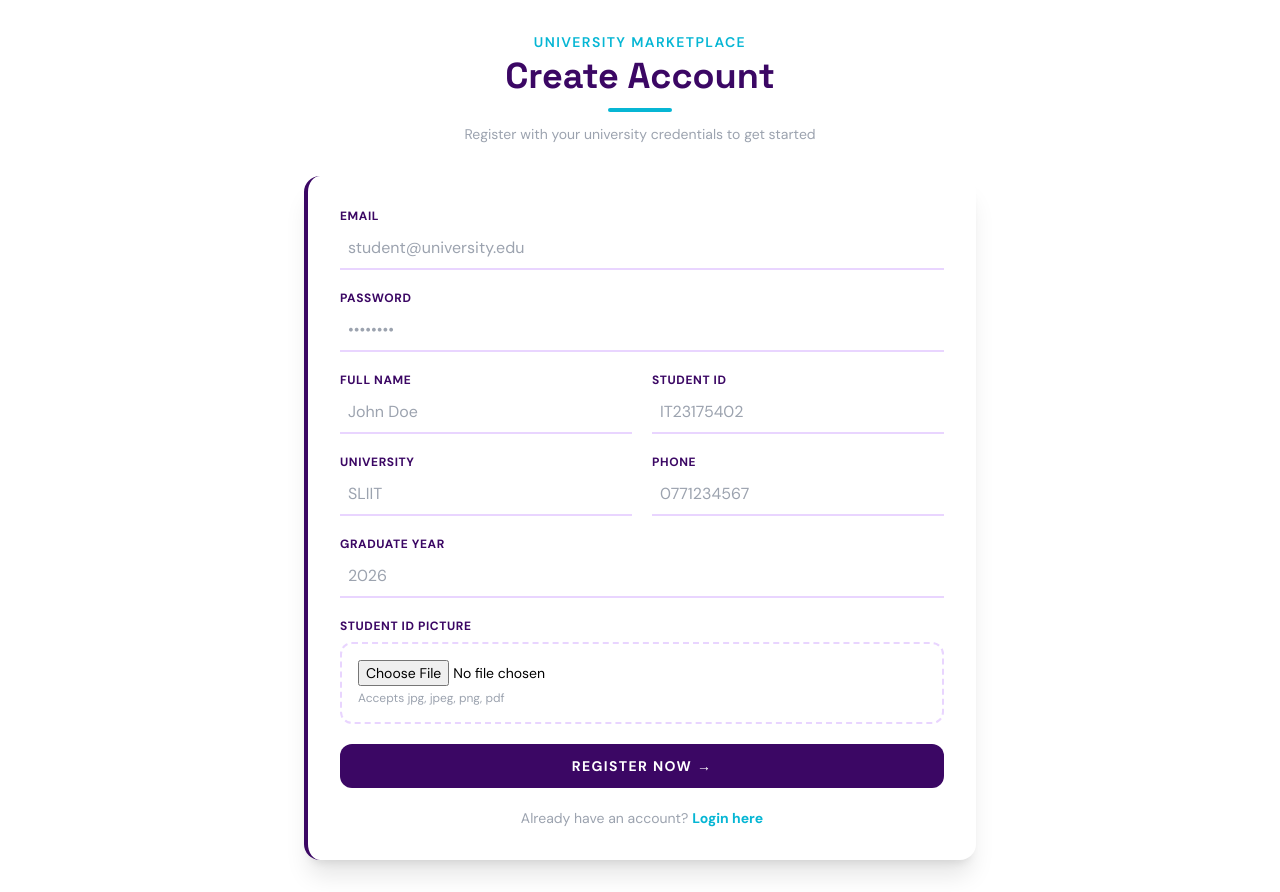
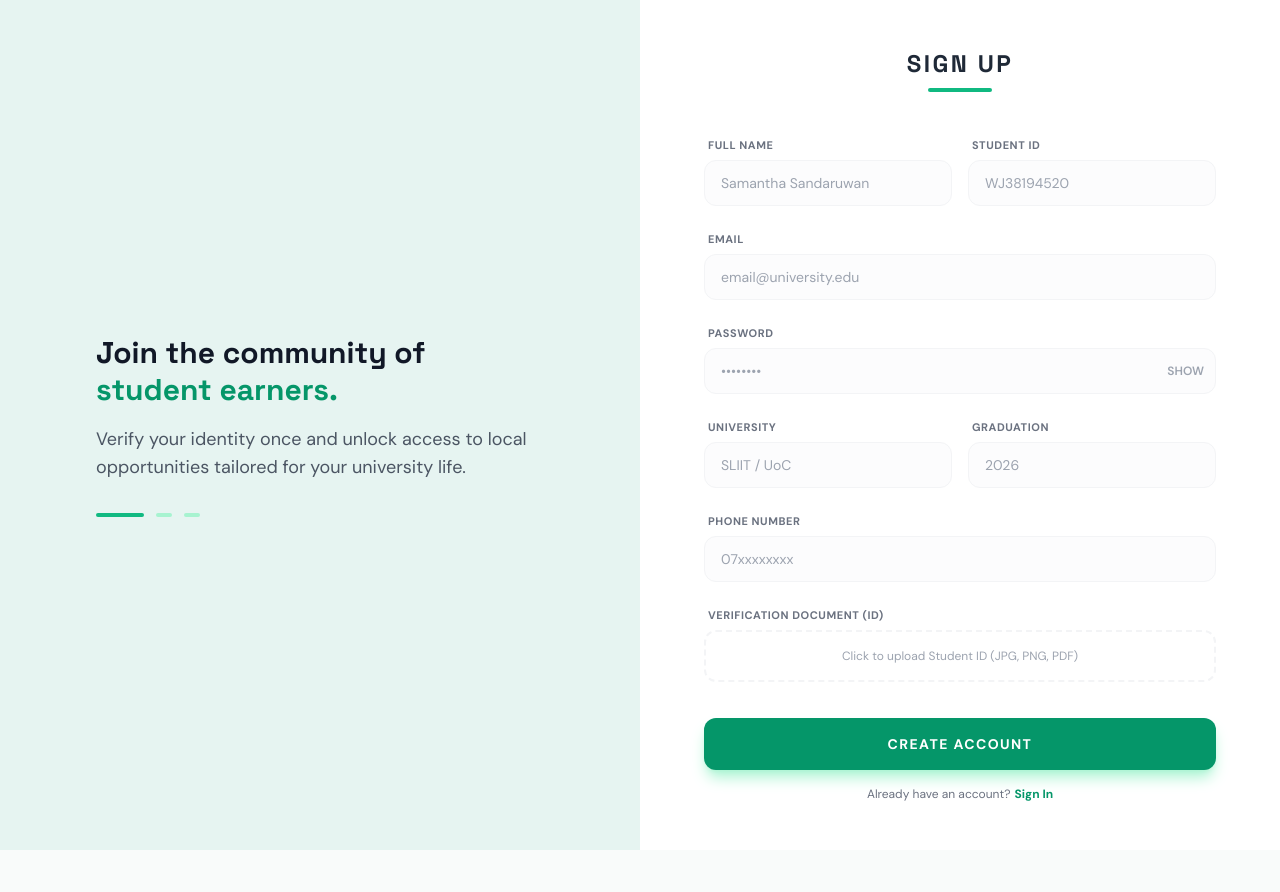
Before and after one commit to Thewni03/University_Market_Place, a React (Vite) app in the folder Frontend/UNIVERSITY_MARKET_PLACE/: page /register in a window 1280 px wide. After the commit the page ends 850 px from the top, so only its background shows below. Built offline with nearby package versions, Linux system fonts and the light colour scheme; no server answers.

Commit message:
update the UI in Register Form

```diff
--- a/Frontend/UNIVERSITY_MARKET_PLACE/src/pages/Register/Register.jsx
+++ b/Frontend/UNIVERSITY_MARKET_PLACE/src/pages/Register/Register.jsx
@@ -5,194 +5,290 @@ import axios from 'axios'
 const API_BASE_URL = import.meta.env.VITE_API_BASE_URL || "http://localhost:5001";
 const url = `${API_BASE_URL}/users`;
 
+const validate = (inputs, file) => {
+  const errors = {}
+
+  if (!inputs.email)
+    errors.email = "Email is required"
+  else if (!/^[^\s@]+@[^\s@]+\.[^\s@]+$/.test(inputs.email))
+    errors.email = "Enter a valid email address"
+
+  if (!inputs.password)
+    errors.password = "Password is required"
+  else if (inputs.password.length < 8)
+    errors.password = "Password must be at least 8 characters"
+  else if (!/[A-Z]/.test(inputs.password))
+    errors.password = "Password must contain at least one uppercase letter"
+  else if (!/[0-9]/.test(inputs.password))
+    errors.password = "Password must contain at least one number"
+
+  if (!inputs.fullname.trim())
+    errors.fullname = "Full name is required"
+  else if (inputs.fullname.trim().length < 3)
+    errors.fullname = "Name must be at least 3 characters"
+  else if (!/^[a-zA-Z\s]+$/.test(inputs.fullname))
+    errors.fullname = "Name must contain letters only"
+
+  if (!inputs.student_id.trim())
+    errors.student_id = "Student ID is required"
+  else if (!/^[A-Za-z]{2}\d{8}$/.test(inputs.student_id))
+    errors.student_id = "Invalid format (e.g. IT479463)"
+
+  if (!inputs.university_name.trim())
+    errors.university_name = "University name is required"
+
+  if (!inputs.phone.trim())
+    errors.phone = "Phone number is required"
+  else if (!/^(?:0|94|\+94)?[0-9]{9}$/.test(inputs.phone.replace(/\s/g, '')))
+    errors.phone = "Enter a valid Sri Lankan phone number (e.g. 0771234567)"
+
+  if (!inputs.graduate_year)
+    errors.graduate_year = "Graduate year is required"
+  else if (inputs.graduate_year < 2020 || inputs.graduate_year > 2035)
+    errors.graduate_year = "Enter a valid graduate year (2020 - 2035)"
+
+  if (!file)
+    errors.student_id_pic = "Student ID picture is required"
+  else if (!['image/jpeg', 'image/jpg', 'image/png', 'application/pdf'].includes(file.type))
+    errors.student_id_pic = "Only JPG, PNG or PDF files are allowed"
+  else if (file.size > 5 * 1024 * 1024)
+    errors.student_id_pic = "File size must be less than 5MB"
+
+  return errors
+}
+
 function Register() {
-
-    const navigate = useNavigate();
+  const navigate = useNavigate()
   const [inputs, setInputs] = useState({
-        email: "",
-        password: "",
-        fullname: "",
-        student_id: "",
-        student_id_pic: "",
-        university_name: "",
-        phone: "",
-        graduate_year: "",
+    email: '', password: '', fullname: '',
+    student_id: '', university_name: '',
+    phone: '', graduate_year: '',
   })
+  const [file, setFile]       = useState(null)
+  const [errors, setErrors]   = useState({})
+  const [touched, setTouched] = useState({})
+  const [loading, setLoading] = useState(false)
+  const [showPass, setShowPass] = useState(false)
 
   const handleChange = (e) => {
-        setInputs((prev) => ({
-            ...prev,
-            [e.target.name]: e.target.value
-        }))
+    setInputs(prev => ({ ...prev, [e.target.name]: e.target.value }))
+    if (errors[e.target.name]) setErrors(prev => ({ ...prev, [e.target.name]: '' }))
+  }
+
+  const handleBlur = (e) => {
+    setTouched(prev => ({ ...prev, [e.target.name]: true }))
+    const errs = validate(inputs, file)
+    setErrors(prev => ({ ...prev, [e.target.name]: errs[e.target.name] || '' }))
   }
 
   const handleFileChange = (e) => {
-        setInputs((prev) => ({
-            ...prev,
-            student_id_pic: e.target.files[0]
-        }))
+    const f = e.target.files[0]
+    setFile(f)
+    setTouched(prev => ({ ...prev, student_id_pic: true }))
+    if (f) {
+      const errs = validate(inputs, f)
+      setErrors(prev => ({ ...prev, student_id_pic: errs.student_id_pic || '' }))
     }
-
-    const sendRequest = async () => {
-        const formData = new FormData();
-        formData.append('email', inputs.email);
-        formData.append('password', inputs.password);
-        formData.append('fullname', inputs.fullname);
-        formData.append('student_id', inputs.student_id);
-        formData.append('student_id_pic', inputs.student_id_pic);
-        formData.append('university_name', inputs.university_name);
-        formData.append('graduate_year', inputs.graduate_year);
-        formData.append('phone', inputs.phone);
-
-        return axios.post(url, formData, {
-            headers: { "Content-Type": "multipart/form-data" }
-        });
   }
 
   const handleSubmit = async (e) => {
-        e.preventDefault();
+    e.preventDefault()
+    const errs = validate(inputs, file)
+    setErrors(errs)
+    setTouched({
+      email: true, password: true, fullname: true,
+      student_id: true, university_name: true,
+      phone: true, graduate_year: true, student_id_pic: true
+    })
+    if (Object.values(errs).some(Boolean)) return
+
+    setLoading(true)
     try {
-            const res = await sendRequest();
-            const user = res?.data?.user;
+      const formData = new FormData()
+      Object.entries(inputs).forEach(([k, v]) => formData.append(k, v))
+      formData.append('student_id_pic', file)
+
+      const res = await axios.post(url, formData, {
+        headers: { "Content-Type": "multipart/form-data" }
+      })
+      const user = res?.data?.user
       if (user?._id) {
-                localStorage.setItem("userId", user._id);
-                localStorage.setItem("ownerId", user._id);
-                localStorage.setItem("user", JSON.stringify(user));
+        localStorage.setItem("userId", user._id)
+        localStorage.setItem("ownerId", user._id)
+        localStorage.setItem("user", JSON.stringify(user))
       }
-            navigate('/');
+      navigate('/')
     } catch (error) {
-            const message =
-                error?.response?.data?.message ||
-                error?.message ||
-                "Registration failed. Please try again.";
-            alert(message);
-        }
+      const message = error?.response?.data?.message || error?.message || "Registration failed. Please try again."
+      setErrors(prev => ({ ...prev, submit: message }))
+    } finally { setLoading(false) }
   }
 
+  const getPasswordStrength = () => {
+    const p = inputs.password
+    if (!p) return null
+    let score = 0
+    if (p.length >= 8)          score++
+    if (/[A-Z]/.test(p))        score++
+    if (/[0-9]/.test(p))        score++
+    if (/[^A-Za-z0-9]/.test(p)) score++
+    if (score <= 1) return { label: 'Weak',   color: 'bg-red-400',   width: 'w-1/4' }
+    if (score === 2) return { label: 'Fair',   color: 'bg-amber-400', width: 'w-2/4' }
+    if (score === 3) return { label: 'Good',   color: 'bg-blue-400',  width: 'w-3/4' }
+    return           { label: 'Strong', color: 'bg-emerald-500', width: 'w-full' }
+  }
+  const strength = getPasswordStrength()
+
+  const inputClass = (name) =>
+    `w-full px-4 py-3 rounded-lg border text-sm transition-all duration-200 outline-none
+    ${errors[name] && touched[name]
+      ? 'border-red-300 bg-red-50 focus:border-red-400'
+      : 'border-gray-100 bg-gray-50/50 focus:bg-white focus:border-emerald-500 focus:ring-2 focus:ring-emerald-500/10'}`
+
+  const ErrorMsg = ({ name }) => errors[name] && touched[name]
+    ? <p className="text-red-500 text-[10px] mt-1 font-medium">{errors[name]}</p>
+    : null
+
   return (
-        <div className="min-h-screen bg-white flex items-center justify-center p-8">
-            <div className="w-full max-w-2xl">
+    <div className="min-h-screen bg-white flex flex-col md:flex-row">
 
-                {/* Header */}
-                <div className="mb-8 text-center">
-                    <p className="text-cyan-500 font-semibold tracking-widest text-sm uppercase mb-1">University Marketplace</p>
-                    <h1 className="text-4xl font-black text-purple-950">Create Account</h1>
-                    <div className="h-1 w-16 bg-cyan-500 mt-3 rounded-full mx-auto"></div>
-                    <p className="text-gray-400 text-sm mt-3">Register with your university credentials to get started</p>
+      {/* Left Side: Branding (Matches Login Theme) */}
+      <div className="hidden md:flex md:w-1/2 bg-[#E6F4F1] items-center justify-center p-12">
+        <div className="max-w-md">
+          <h2 className="text-3xl font-bold text-gray-900 leading-tight">
+            Join the community of <br />
+            <span className="text-emerald-600">student earners.</span>
+          </h2>
+          <p className="mt-4 text-gray-600 text-lg">
+            Verify your identity once and unlock access to local opportunities tailored for your university life.
+          </p>
+          <div className="mt-8 flex gap-3">
+             <div className="h-1 w-12 bg-emerald-500 rounded-full"></div>
+             <div className="h-1 w-4 bg-emerald-200 rounded-full"></div>
+             <div className="h-1 w-4 bg-emerald-200 rounded-full"></div>
           </div>
-
-                {/* Form card */}
-                <div className="border-l-4 border-purple-950 bg-white shadow-xl rounded-2xl p-8">
-                    <form onSubmit={handleSubmit} className="grid grid-cols-2 gap-5">
-
-                        {/* Email - full width */}
-                        <div className="col-span-2 flex flex-col gap-1">
-                            <label className="text-xs font-bold text-purple-950 uppercase tracking-wider">Email</label>
-                            <input
-                                type="email" name="email" placeholder="student@university.edu"
-                                onChange={handleChange} required
-                                className="border-b-2 border-purple-200 focus:border-cyan-500 outline-none px-2 py-2 text-black placeholder-gray-400 transition-all duration-200"
-                            />
-                        </div>
-
-                        {/* Password - full width */}
-                        <div className="col-span-2 flex flex-col gap-1">
-                            <label className="text-xs font-bold text-purple-950 uppercase tracking-wider">Password</label>
-                            <input
-                                type="password" name="password" placeholder="••••••••"
-                                onChange={handleChange} required
-                                className="border-b-2 border-purple-200 focus:border-cyan-500 outline-none px-2 py-2 text-black placeholder-gray-400 transition-all duration-200"
-                            />
-                        </div>
-
-                        {/* Full Name */}
-                        <div className="flex flex-col gap-1">
-                            <label className="text-xs font-bold text-purple-950 uppercase tracking-wider">Full Name</label>
-                            <input
-                                type="text" name="fullname" placeholder="John Doe"
-                                onChange={handleChange} required
-                                className="border-b-2 border-purple-200 focus:border-cyan-500 outline-none px-2 py-2 text-black placeholder-gray-400 transition-all duration-200"
-                            />
-                        </div>
-
-                        {/* Student ID */}
-                        <div className="flex flex-col gap-1">
-                            <label className="text-xs font-bold text-purple-950 uppercase tracking-wider">Student ID</label>
-                            <input
-                                type="text" name="student_id" placeholder="IT23175402"
-                                onChange={handleChange} required
-                                className="border-b-2 border-purple-200 focus:border-cyan-500 outline-none px-2 py-2 text-black placeholder-gray-400 transition-all duration-200"
-                            />
-                        </div>
-
-                        {/* University */}
-                        <div className="flex flex-col gap-1">
-                            <label className="text-xs font-bold text-purple-950 uppercase tracking-wider">University</label>
-                            <input
-                                type="text" name="university_name" placeholder="SLIIT"
-                                onChange={handleChange} required
-                                className="border-b-2 border-purple-200 focus:border-cyan-500 outline-none px-2 py-2 text-black placeholder-gray-400 transition-all duration-200"
-                            />
-                        </div>
-
-                        {/* Phone */}
-                        <div className="flex flex-col gap-1">
-                            <label className="text-xs font-bold text-purple-950 uppercase tracking-wider">Phone</label>
-                            <input
-                                type="text" name="phone" placeholder="0771234567"
-                                onChange={handleChange} required
-                                className="border-b-2 border-purple-200 focus:border-cyan-500 outline-none px-2 py-2 text-black placeholder-gray-400 transition-all duration-200"
-                            />
-                        </div>
-
-                        {/* Graduate Year - full width */}
-                        <div className="col-span-2 flex flex-col gap-1">
-                            <label className="text-xs font-bold text-purple-950 uppercase tracking-wider">Graduate Year</label>
-                            <input
-                                type="number" name="graduate_year" placeholder="2026"
-                                onChange={handleChange} required
-                                className="border-b-2 border-purple-200 focus:border-cyan-500 outline-none px-2 py-2 text-black placeholder-gray-400 transition-all duration-200"
-                            />
-                        </div>
-
-                        {/* File upload - full width */}
-                        <div className="col-span-2 flex flex-col gap-2">
-                            <label className="text-xs font-bold text-purple-950 uppercase tracking-wider">Student ID Picture</label>
-                            <div className="border-2 border-dashed border-purple-200 hover:border-cyan-500 rounded-xl px-4 py-4 transition-all duration-200">
-                                <input
-                                    type="file" name="student_id_pic" accept=".pdf,.jpg,.jpeg,.png"
-                                    onChange={handleFileChange}
-                                    className="text-black text-sm w-full"
-                                />
-                                <p className="text-gray-400 text-xs mt-1">Accepts jpg, jpeg, png, pdf</p>
         </div>
       </div>
 
-                        {/* Submit */}
-                        <div className="col-span-2">
-                            <button
-                                type="submit"
-                                className="w-full bg-purple-950 hover:bg-cyan-500 text-white font-bold py-3 rounded-xl tracking-widest uppercase text-sm transition-all duration-300"
-                            >
-                                Register Now →
+      {/* Right Side: Form */}
+      <div className="w-full md:w-1/2 flex items-center justify-center p-6 md:p-12 overflow-y-auto">
+        <div className="w-full max-w-lg">
+
+          <div className="mb-10">
+            <h1 className="text-2xl font-bold text-gray-800 text-center uppercase tracking-widest">Sign Up</h1>
+            <div className="w-16 h-1 bg-emerald-500 mx-auto mt-2 rounded-full"></div>
+          </div>
+
+          {errors.submit && (
+            <div className="mb-6 bg-red-50 border border-red-100 text-red-600 text-xs p-3 rounded-lg animate-pulse">
+              {errors.submit}
+            </div>
+          )}
+
+          <form onSubmit={handleSubmit} className="space-y-5">
+
+            {/* Row 1: Full Name & Student ID */}
+            <div className="grid grid-cols-1 sm:grid-cols-2 gap-4">
+              <div className="space-y-1">
+                <label className="text-[11px] font-bold text-gray-500 uppercase tracking-wider ml-1">Full Name</label>
+                <input type="text" name="fullname" placeholder="Samantha Sandaruwan"
+                  onChange={handleChange} onBlur={handleBlur} className={inputClass('fullname')}/>
+                <ErrorMsg name="fullname"/>
+              </div>
+              <div className="space-y-1">
+                <label className="text-[11px] font-bold text-gray-500 uppercase tracking-wider ml-1">Student ID</label>
+                <input type="text" name="student_id" placeholder="WJ38194520"
+                  onChange={handleChange} onBlur={handleBlur} className={inputClass('student_id')}/>
+                <ErrorMsg name="student_id"/>
+              </div>
+            </div>
+
+            {/* Row 2: Email */}
+            <div className="space-y-1">
+              <label className="text-[11px] font-bold text-gray-500 uppercase tracking-wider ml-1">Email</label>
+              <input type="email" name="email" placeholder="email@university.edu"
+                onChange={handleChange} onBlur={handleBlur} className={inputClass('email')}/>
+              <ErrorMsg name="email"/>
+            </div>
+
+            {/* Row 3: Password */}
+            <div className="space-y-1">
+              <label className="text-[11px] font-bold text-gray-500 uppercase tracking-wider ml-1">Password</label>
+              <div className="relative">
+                <input type={showPass ? 'text' : 'password'} name="password" placeholder="••••••••"
+                  onChange={handleChange} onBlur={handleBlur} className={inputClass('password')}/>
+                <button type="button" onClick={() => setShowPass(p => !p)}
+                  className="absolute right-3 top-1/2 -translate-y-1/2 text-gray-400 hover:text-emerald-600 text-xs font-semibold">
+                  {showPass ? 'HIDE' : 'SHOW'}
                 </button>
               </div>
+              {strength && (
+                <div className="px-1 pt-1">
+                  <div className="h-1 bg-gray-100 rounded-full overflow-hidden">
+                    <div className={`h-full transition-all duration-500 ${strength.color} ${strength.width}`}/>
+                  </div>
+                </div>
+              )}
+              <ErrorMsg name="password"/>
+            </div>
 
-                        {/* Login link */}
-                        <div className="col-span-2 text-center">
-                            <p className="text-gray-400 text-sm">Already have an account?
-                                <span
-                                    onClick={() => navigate('/login')}
-                                    className="text-cyan-500 font-bold ml-1 cursor-pointer hover:text-purple-950 transition-all duration-200"
-                                >
-                                    Login here
-                                </span>
+            {/* Row 4: University & Year */}
+            <div className="grid grid-cols-1 sm:grid-cols-2 gap-4">
+              <div className="space-y-1">
+                <label className="text-[11px] font-bold text-gray-500 uppercase tracking-wider ml-1">University</label>
+                <input type="text" name="university_name" placeholder="SLIIT / UoC"
+                  onChange={handleChange} onBlur={handleBlur} className={inputClass('university_name')}/>
+                <ErrorMsg name="university_name"/>
+              </div>
+              <div className="space-y-1">
+                <label className="text-[11px] font-bold text-gray-500 uppercase tracking-wider ml-1">Graduation</label>
+                <input type="number" name="graduate_year" placeholder="2026"
+                  onChange={handleChange} onBlur={handleBlur} className={inputClass('graduate_year')}/>
+                <ErrorMsg name="graduate_year"/>
+              </div>
+            </div>
+
+            {/* Row 5: Phone */}
+            <div className="space-y-1">
+              <label className="text-[11px] font-bold text-gray-500 uppercase tracking-wider ml-1">Phone Number</label>
+              <input type="text" name="phone" placeholder="07xxxxxxxx"
+                onChange={handleChange} onBlur={handleBlur} className={inputClass('phone')}/>
+              <ErrorMsg name="phone"/>
+            </div>
+
+            {/* Row 6: File Upload (Simplified) */}
+            <div className="space-y-1">
+              <label className="text-[11px] font-bold text-gray-500 uppercase tracking-wider ml-1">Verification Document (ID)</label>
+              <div className={`group relative border-2 border-dashed rounded-lg p-4 transition-all
+                ${errors.student_id_pic && touched.student_id_pic ? 'border-red-200 bg-red-50' : 'border-gray-100 hover:border-emerald-400 hover:bg-emerald-50/30'}`}>
+                <input type="file" name="student_id_pic" accept=".pdf,.jpg,.jpeg,.png"
+                  onChange={handleFileChange} className="absolute inset-0 opacity-0 cursor-pointer"/>
+                <div className="text-center">
+                  <p className={`text-xs ${file ? 'text-emerald-600 font-bold' : 'text-gray-400'}`}>
+                    {file ? `Selected: ${file.name}` : 'Click to upload Student ID (JPG, PNG, PDF)'}
+                  </p>
+                </div>
+              </div>
+              <ErrorMsg name="student_id_pic"/>
+            </div>
+
+            {/* Action Buttons */}
+            <div className="pt-4 space-y-4">
+              <button type="submit" disabled={loading}
+                className="w-full bg-emerald-600 hover:bg-emerald-700 disabled:opacity-50 text-white font-bold py-4 rounded-lg text-sm transition-all shadow-lg shadow-emerald-200 uppercase tracking-widest">
+                {loading ? 'Processing...' : 'Create Account'}
+              </button>
+
+              <p className="text-center text-gray-500 text-xs">
+                Already have an account?
+                <button onClick={() => navigate('/login')} className="text-emerald-600 font-bold ml-1 hover:underline">
+                  Sign In
+                </button>
               </p>
             </div>
 
           </form>
         </div>
-
       </div>
     </div>
   )
```
Lines whose indentation alone changed are shown as unchanged.
